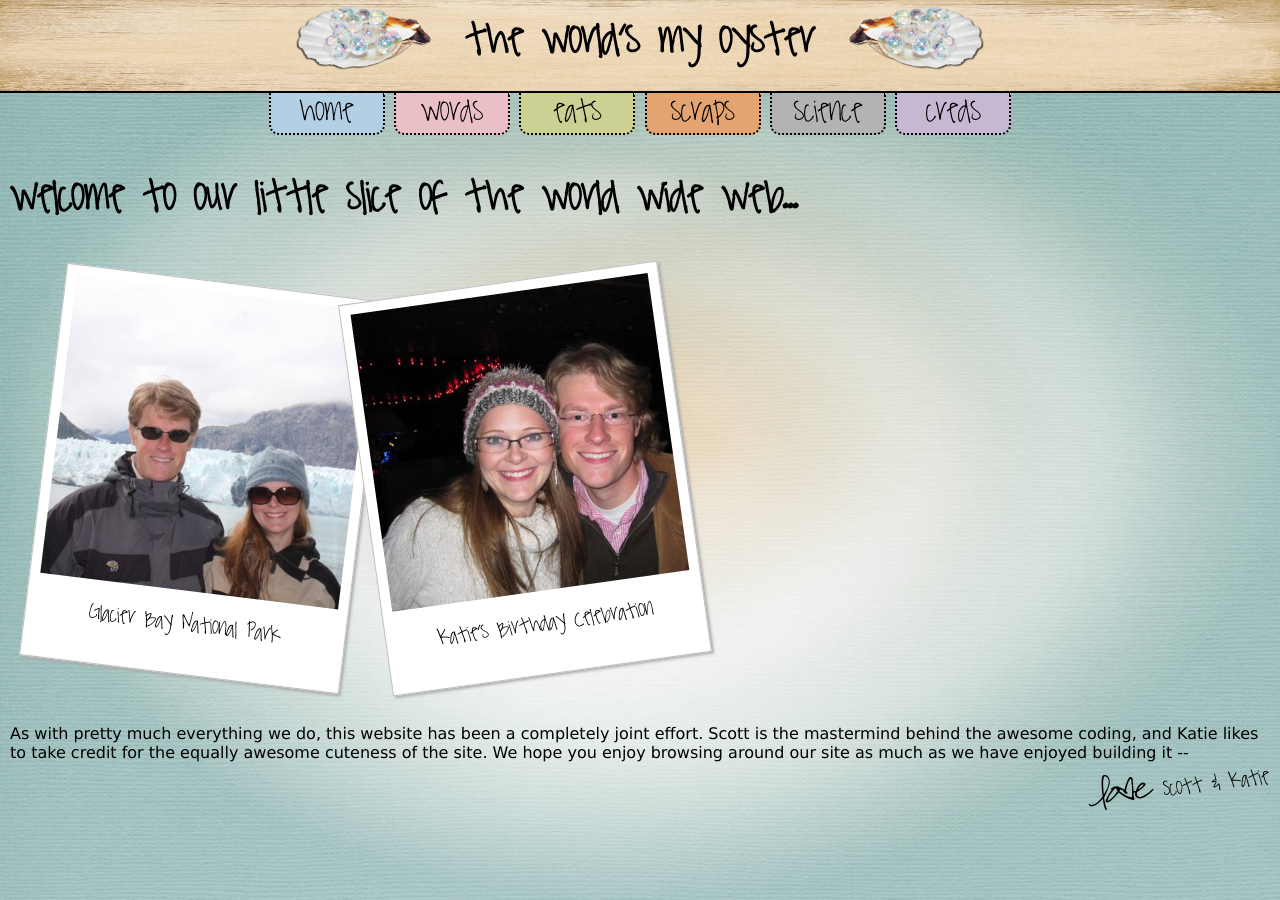
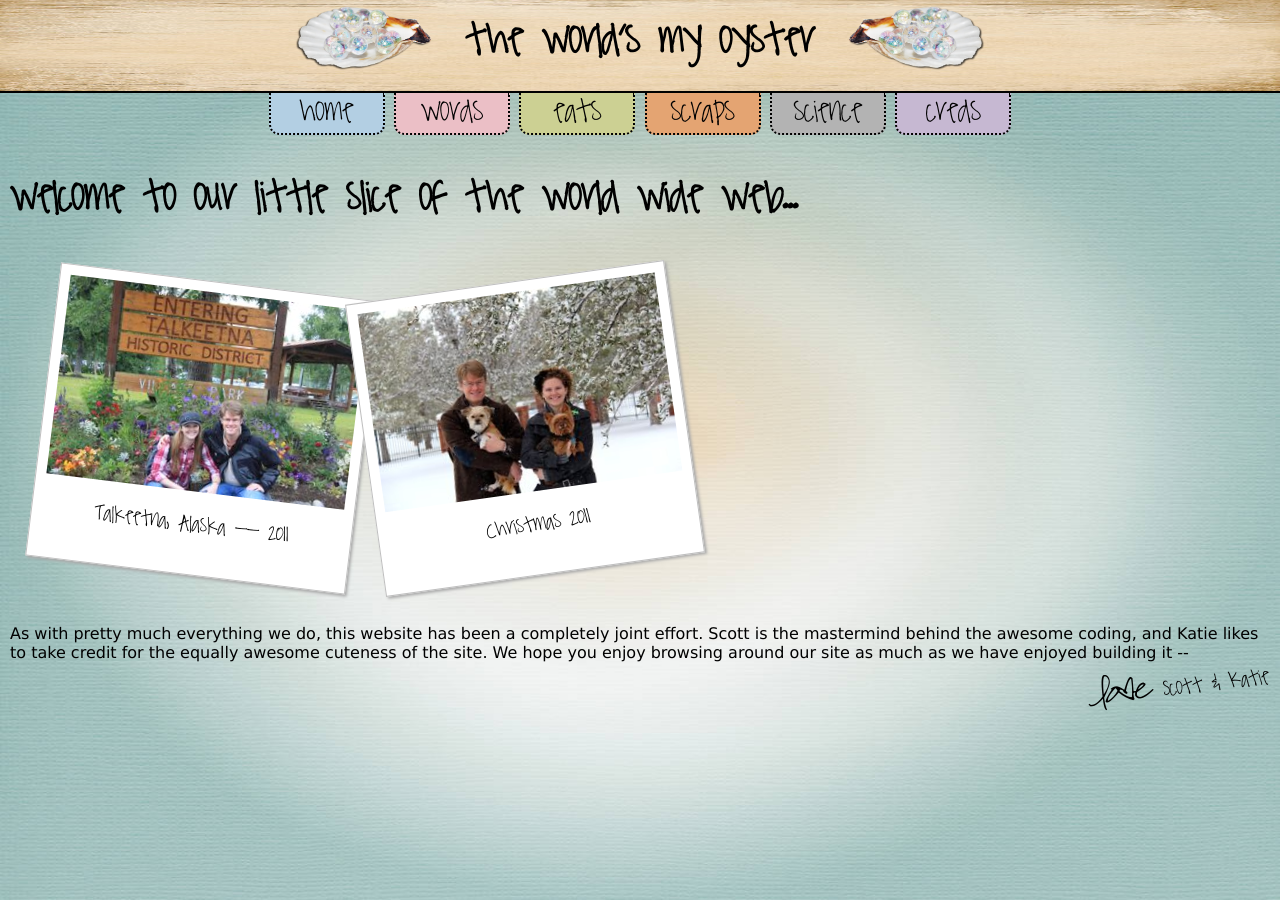
Before and after one commit to kpetersen/kpetersen.github.io, a Jekyll site: the page built from index.html, in a window 1280 px wide. Built offline with Jekyll 4.4.1, drawn with Linux system fonts in a browser that asks for light colours.

Commit message:
changed pics on home page of site

```diff
--- a/index.html
+++ b/index.html
@@ -7,12 +7,12 @@ layout: default
 
 <div id="photos">
   <div class="frame rotate_left">
-    <img width="300" src="/images/photo_one.jpg">
-    <p class="caption">Glacier Bay National Park</p>
+    <img width="300" src="/images/talkeetna.jpg">
+    <p class="caption">Talkeetna, Alaska -- 2011</p>
   </div>
   <div class="frame rotate_right">
-    <img width="300" src="/images/photo_two.jpg">
-    <p class="caption">Katie's Birthday Celebration</p>
+    <img width="300" src="/images/christmas.jpg">
+    <p class="caption">Christmas 2011</p>
   </div>
 </div>
 
```
